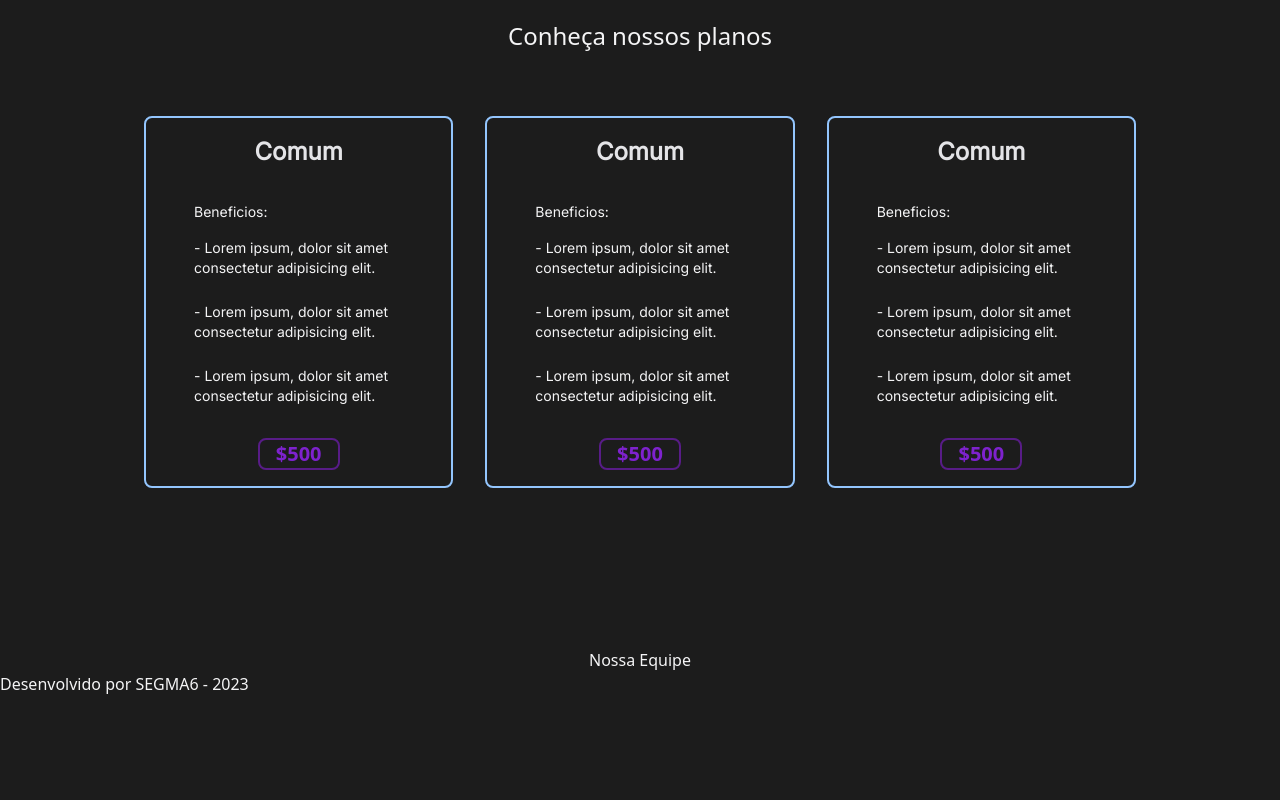
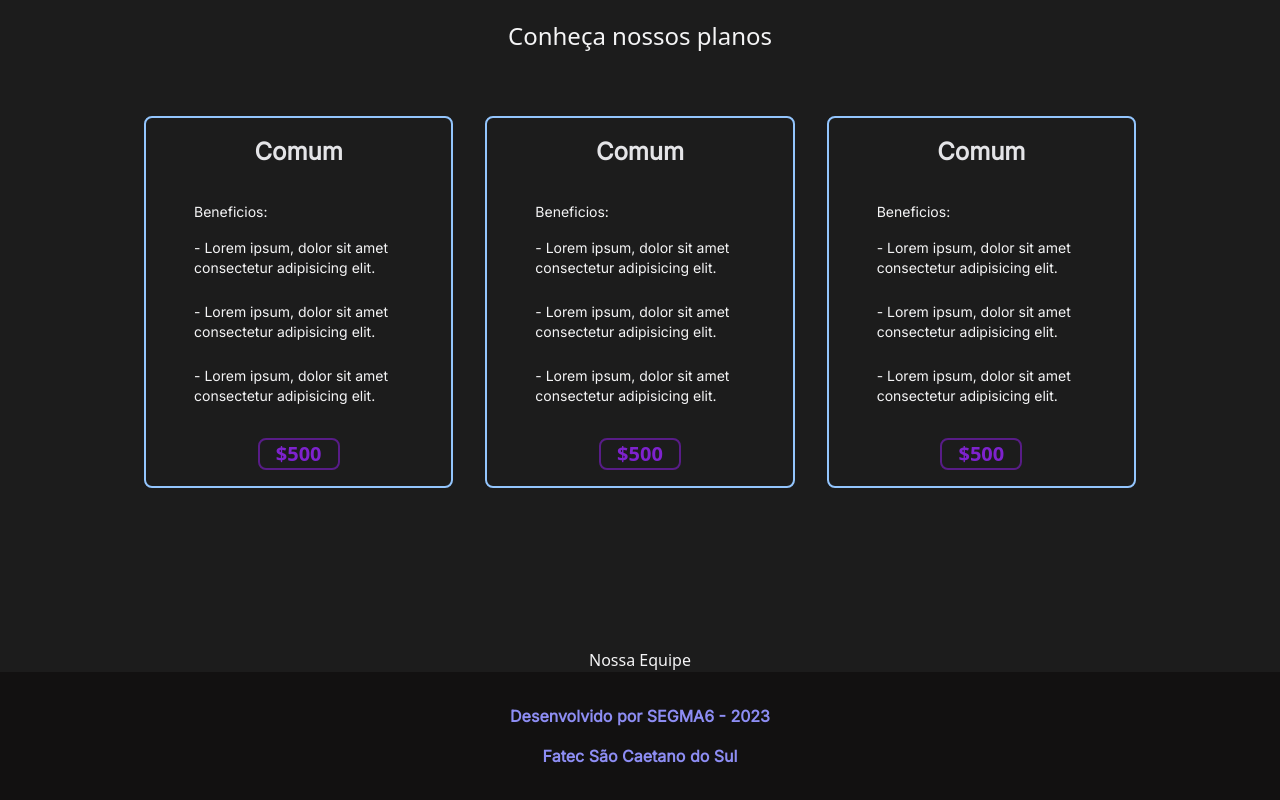
Before and after one commit to FabioSM02/audit-tailwind-next, a React (Vite) app: page / in a window 1280 px wide. Shown: the part 704-1504 px from the top of the page. Before the commit the page ends 1400 px from the top, so only its background shows below. Built offline with nearby package versions, Linux system fonts and the light colour scheme.

Commit message:
create login

```diff
--- a/src/App.tsx
+++ b/src/App.tsx
@@ -1,6 +1,8 @@
-import { useState } from 'react';
+import React, { useState } from 'react';
+
 import { Card } from './components/card';
 import { Header } from './components/header';
+import { MembersPhoto } from './components/membersPhoto';
 
 function App() {
   const [count, setCount] = useState(0)
@@ -42,10 +44,17 @@ function App() {
 
       <section className="flex flex-col justify-center items-center h-[85%] mt-40">
         <p className="">Nossa Equipe</p>
+
+        {/* COLOCAR HOVER NAS FOTOS DOS INTEGRANTES DO GRUPO E MOSTRAR LINKEDIN E NOME */}
+
+        <div>
+          <MembersPhoto />
+        </div>
       </section>
 
-      <footer>
-        <p>Desenvolvido por SEGMA6 - 2023</p>
+      <footer className="bg-[#121111] h-16 py-16 flex flex-col items-center justify-center">
+        <p className="font-inter font-bold text-[#8D8DF3] pb-4">Desenvolvido por SEGMA6 - 2023</p>
+        <p className="font-inter font-semibold text-[#8D8DF3]">Fatec São Caetano do Sul</p>
       </footer>
     </>
   )
--- /dev/null
+++ b/src/components/membersPhoto.tsx
@@ -0,0 +1,15 @@
+import React from "react";
+
+interface MembersPhotoProps {
+    way: string;
+    description: string;
+}
+
+// export function MembersPhoto({ way }: MembersPhotoProps){
+export function MembersPhoto(){
+    return(
+        <>
+            <img src="" alt="" />
+        </>
+    );
+}
--- /dev/null
+++ b/src/pages/Login.tsx
@@ -0,0 +1,17 @@
+import React from "react";
+
+export function Login(){
+    return(
+        <div className="border-2 border-indigo-500 bg-indigo-200 anima">
+            <p>Login</p>
+            <form action="" method=""  className="">
+                <input type="email" className="" name="" placeholder="" id="" />
+                <input type="password" className="" name="" placeholder="" id="" />
+
+                <button type="submit" className="">
+                    Entrar
+                </button>
+            </form>
+        </div>
+    );
+}
```
Also changed, not shown: 1 other file (tests, documents, lock files or other folders).
